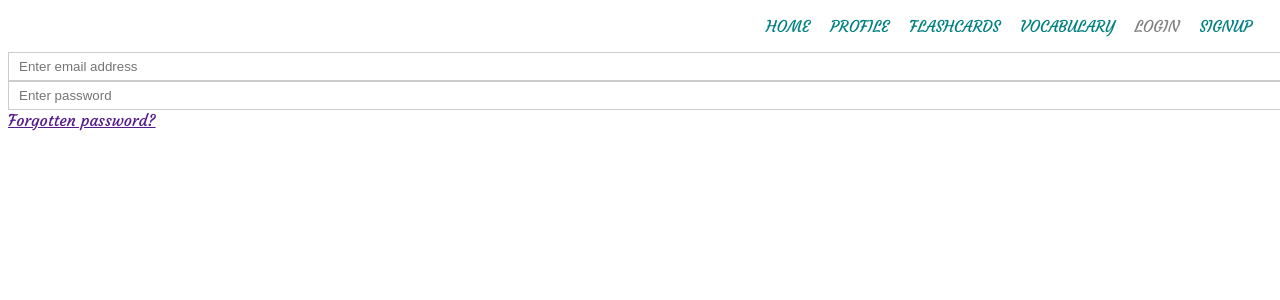
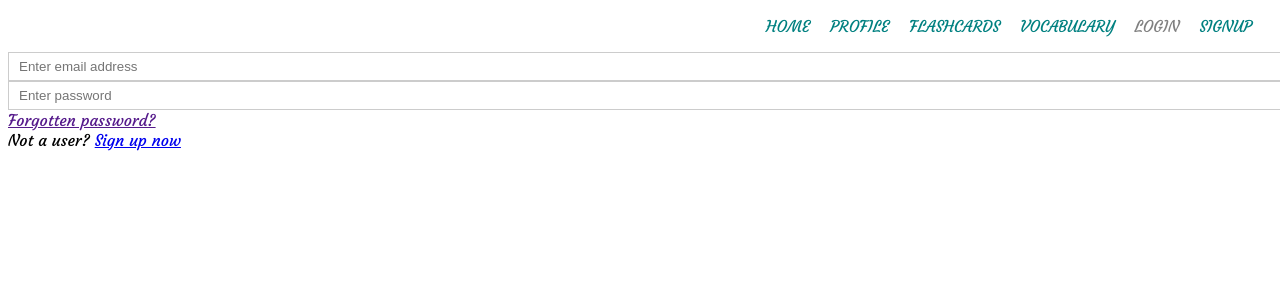
Before and after one commit to chatter-ladder/client, a React (Create React App) app: page /login in a window 1280 px wide. Shown: the top 300 px of the page. Built offline with nearby package versions, Linux system fonts and the light colour scheme.

Commit message:
Added a not a user? sign up now with link to register page

```diff
--- a/src/containers/pages/Authentication/Login.js
+++ b/src/containers/pages/Authentication/Login.js
@@ -39,6 +39,7 @@ class Register extends Component {
                     />
                 </form>
                 <Link>Forgotten password?</Link>
+                <div>Not a user? <Link to="/register">Sign up now</Link></div>
             </>
         )
     }
```
